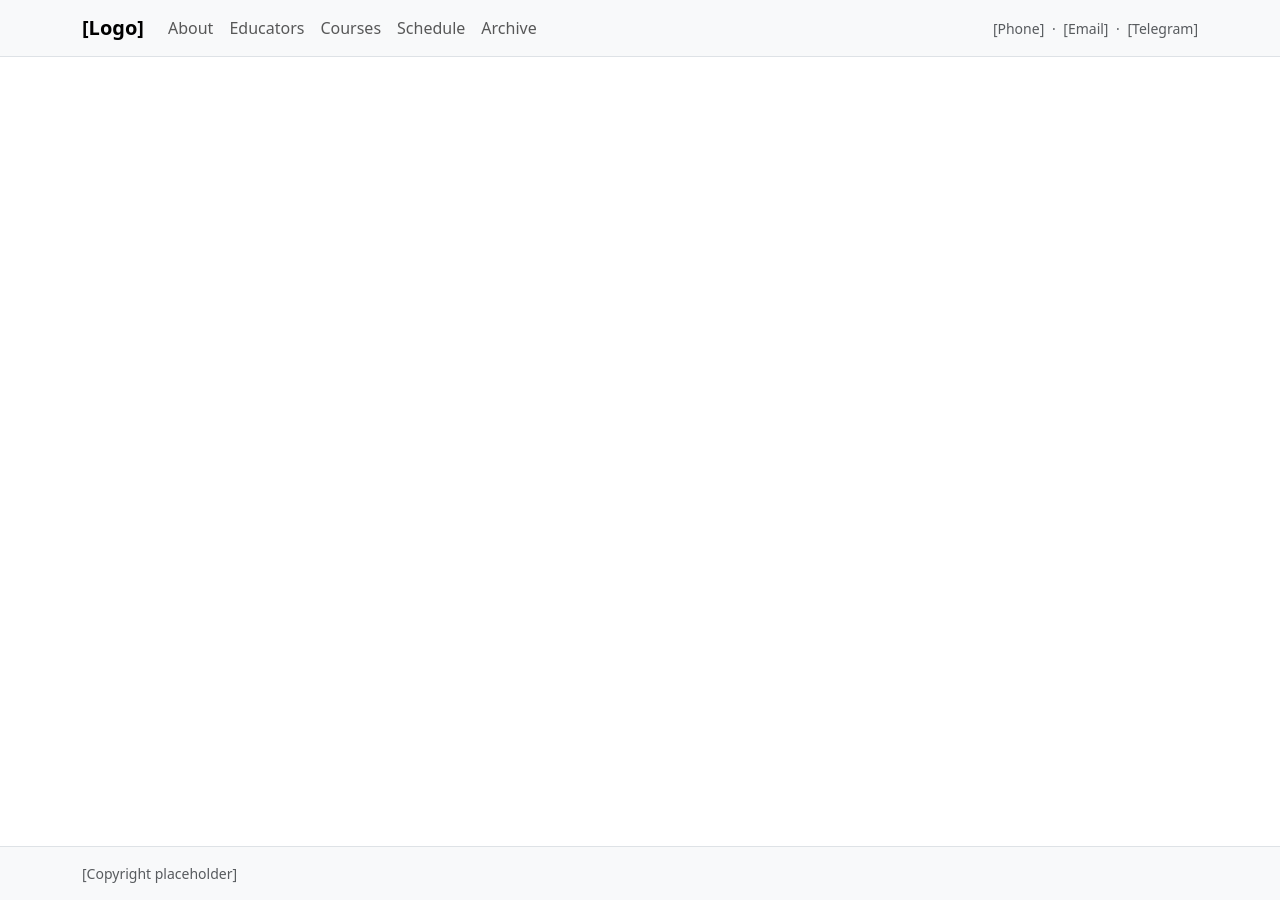
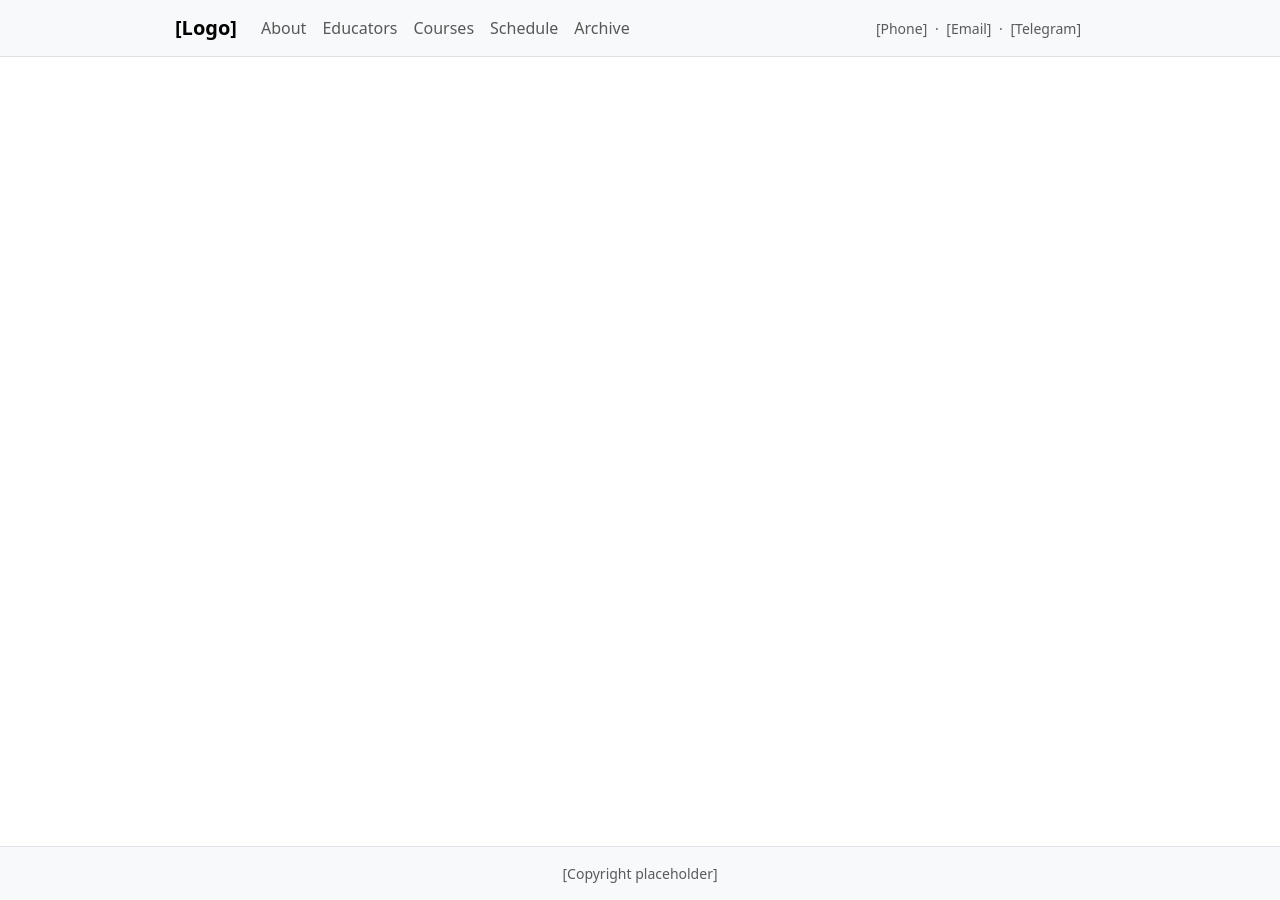
Before and after one commit to devpraktika-ru/devpraktika-ru.github.io, a Jekyll site: the page built from index.md, in a window 1280 px wide. Built offline with Jekyll 4.4.1, drawn with Linux system fonts in a browser that asks for light colours.

Commit message:
Fix footer and header width

```diff
--- a/_layouts/default.html
+++ b/_layouts/default.html
@@ -15,6 +15,10 @@
     <header>
       <nav class="navbar navbar-expand-lg navbar-light bg-light border-bottom">
         <div class="container">
+          <div class="row justify-content-center w-100">
+            <div
+              class="col-12 col-xl-10 col-xxl-8 d-flex flex-wrap align-items-center justify-content-between"
+            >
               <a class="navbar-brand fw-semibold" href="{% link index.md %}">[Logo]</a>
               <button
                 class="navbar-toggler"
@@ -79,6 +83,8 @@
                 </div>
               </div>
             </div>
+          </div>
+        </div>
       </nav>
     </header>
 
@@ -90,7 +96,11 @@
 
     <footer class="border-top bg-light mt-auto py-3">
       <div class="container">
+        <div class="row justify-content-center">
+          <div class="col-12 col-xl-10 col-xxl-8 text-center">
             <p class="text-muted small mb-0">[Copyright placeholder]</p>
+          </div>
+        </div>
       </div>
     </footer>
 
```
Lines whose indentation alone changed are shown as unchanged.
